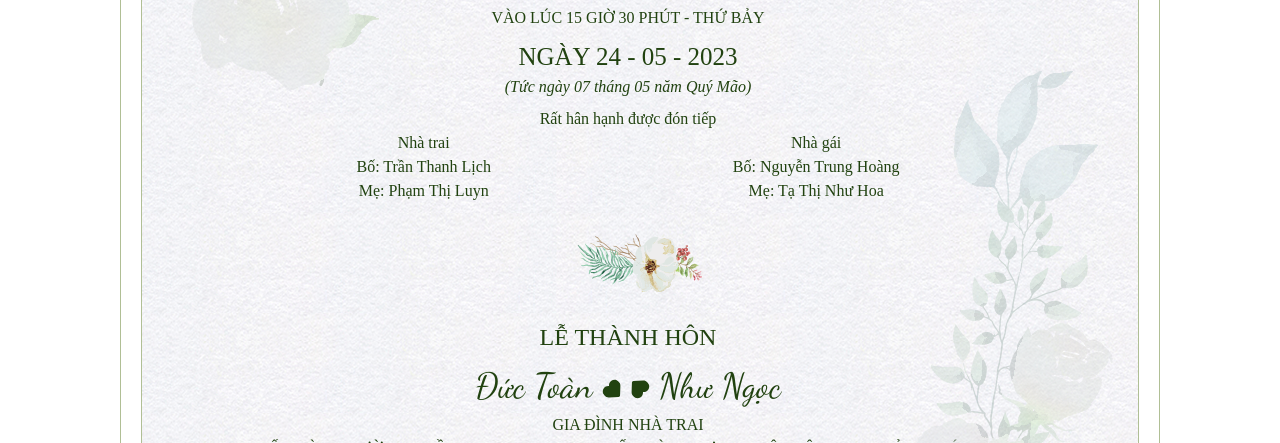
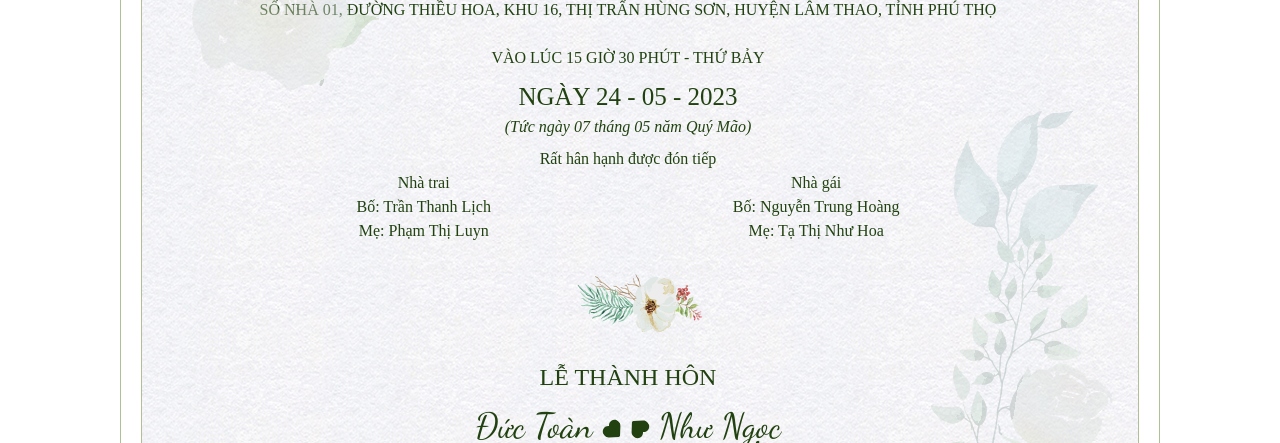
Before and after one commit to nanhtrang/nanhtrang.github.io, a plain HTML site: page invitation/index.html in a window 1280 px wide. Shown: the part 657-1100 px from the top of the page. Drawn offline with nearby package versions, Linux system fonts and the light colour scheme.

Commit message:
add invitations

```diff
--- a/invitation/index.html
+++ b/invitation/index.html
@@ -89,6 +89,11 @@
 
                     <div class="col-sm-12 upper mt-2" style="font-size: 30px">
                         Tại {{locationDetail[locationSelected].text}}
+                    </div>
+                    <div class="col-sm-12 my-2">
+                        <span class="upper">
+                            {{locationDetail[locationSelected].detail}}
+                        </span>
                     </div>
 
                     <div class="col-sm-12 upper mt-3">
```
